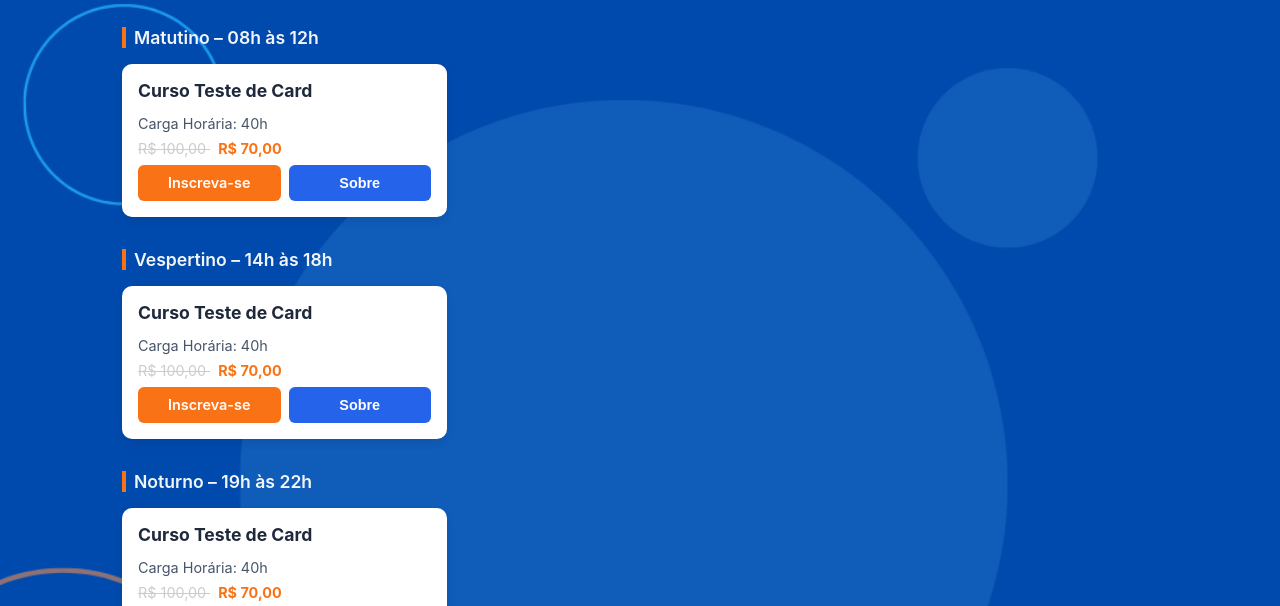
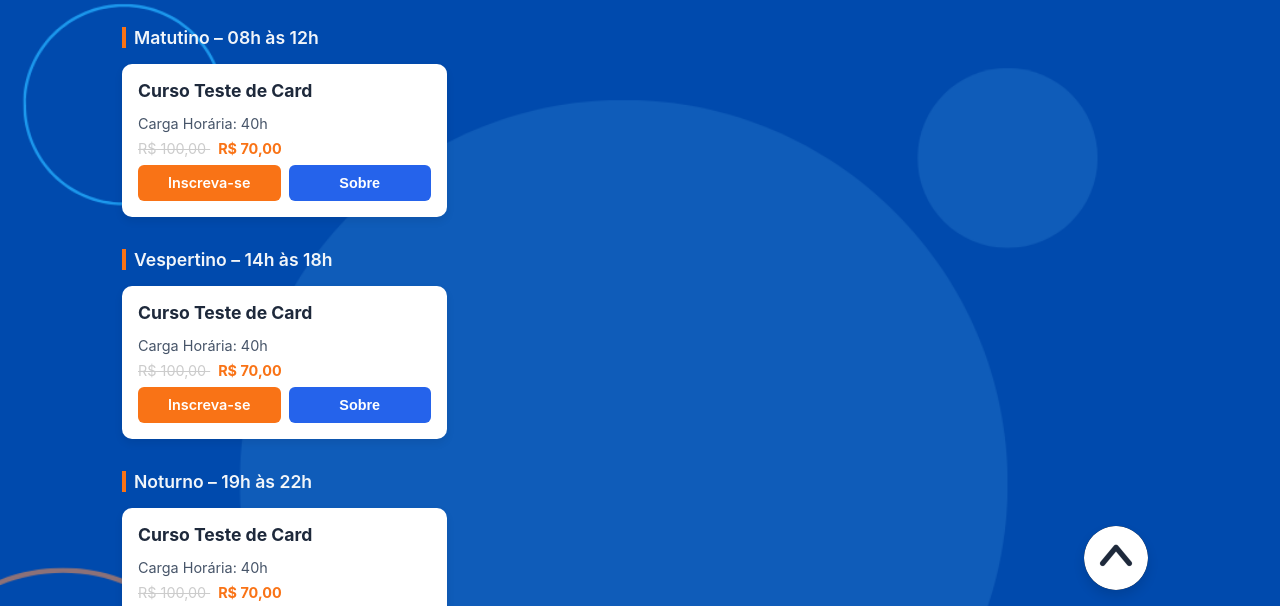
Before and after one commit to VinnyAires/totem-senac-itz, a plain HTML site: page html/artes.html in a window 1280 px wide. Shown: the part 186-792 px from the top of the page. Drawn offline with Linux system fonts and the light colour scheme.

Commit message:
botao subir fixado

```diff
--- a/css/estilo-padrao.css
+++ b/css/estilo-padrao.css
@@ -122,6 +122,7 @@ main.container {
   padding-inline: var(--gap);
   display: flex;
   flex-direction: column;
+  position: relative;
 }
 
 /*=============================================================================
@@ -245,10 +246,20 @@ button:hover {
     Botão Subir
 =====================================================================*/
 .area-botao-subir {
-  text-align: right;
-  top: 18px;
+  position: sticky;   /* "fixa" mas respeita os limites do main */
+  bottom: 20px;       /* distância do final do main */
+  display: flex;
+  justify-content: flex-end; /* joga para direita */
   margin-bottom: var(--gap);
   z-index: 2;
+}
+.area-botao-subir img{
+
+  border-radius: 50%;
+  background-color: #1e293b;
+  box-shadow: 0 6px 12px rgba(0,0,0,0.12);
+  cursor: pointer;
+  transition: background 0.3s, transform 0.2s;
 }
 
 .botao-voltar img {
```
Also changed, not shown: 2 other files.
